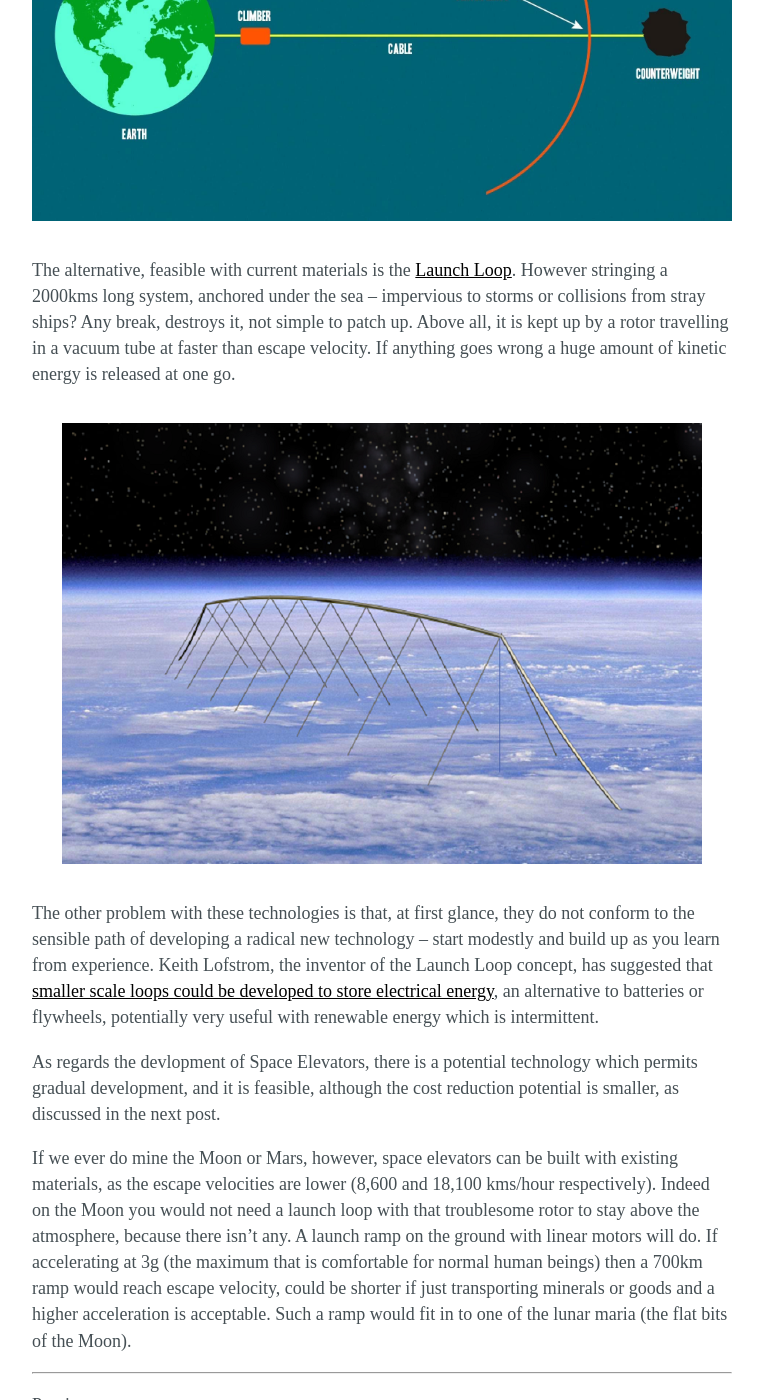
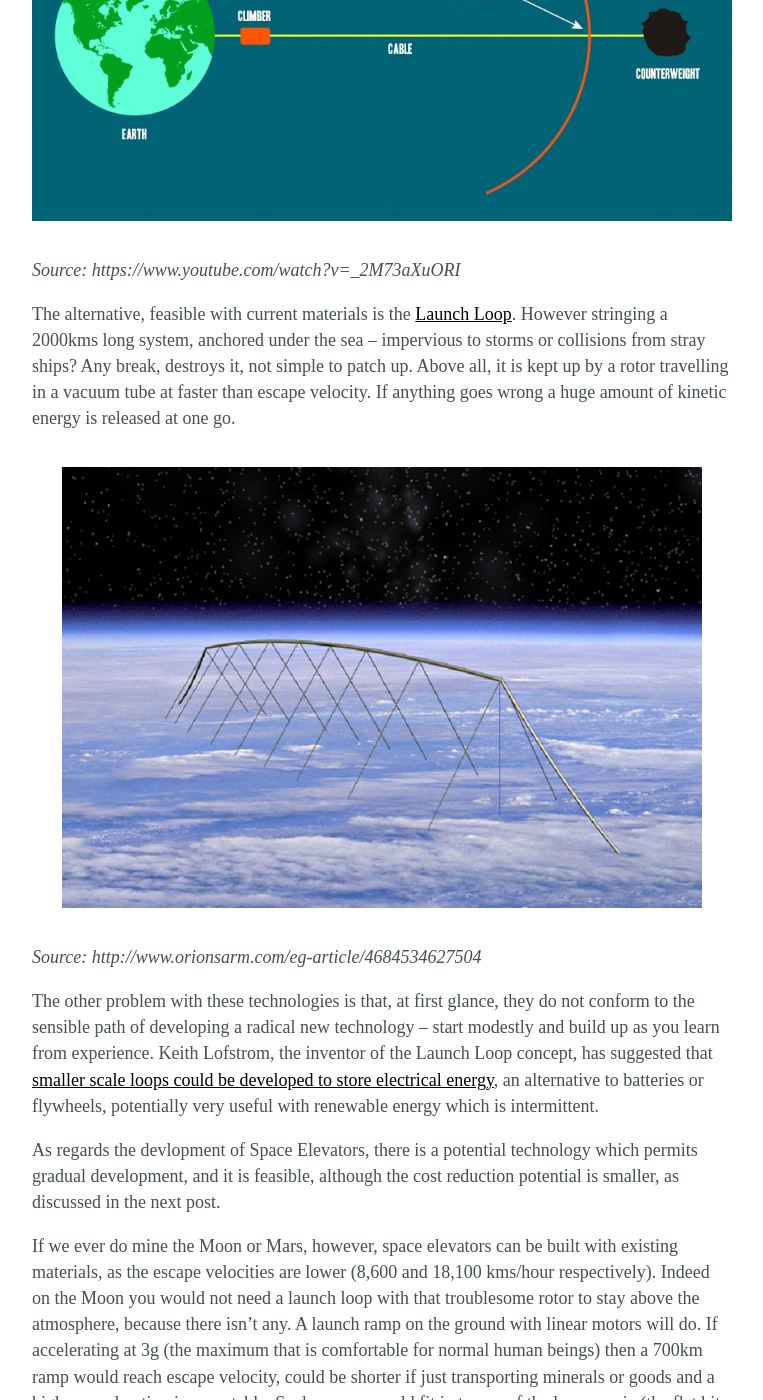
Before and after one commit to ffub/space-habitats, a Jekyll site: the page built from _posts/2016-05-14-alternatives-to-rockets-space-elevators.markdown, in a window 1280 px wide and 1400 px high, scrolled down 699 px. Shown: the whole window, without its empty margins (258-1021 px from the left). Built offline with Jekyll 4.4.1, drawn with Linux system fonts in a browser that asks for light colours.

Commit message:
Updated Alternatives To Rockets Space Elevators

```diff
--- a/_posts/2016-05-14-alternatives-to-rockets-space-elevators.markdown
+++ b/_posts/2016-05-14-alternatives-to-rockets-space-elevators.markdown
@@ -8,10 +8,12 @@ The only way to get launch costs down to low levels for transporting people, is
 Several options have been suggested. The most publicised is the [Space Elevator](https://en.wikipedia.org/wiki/Space_elevator).In theory very low cost transport, no more than an intercontinental flight.  However the cable has to be 36,000 kms long (!), any break destroys it (with unpleasant consequences for those below…) and we don’t currently have any materials strong enough. Carbon nano tubes might do it, but even they would be near a structural limit.
 
 ![A space elevator](/uploads/space elevator.jpg)
+*Source: https://www.youtube.com/watch?v=_2M73aXuORI*
 
 The alternative, feasible with current materials is the [Launch Loop](https://en.wikipedia.org/wiki/Launch_loop). However stringing a 2000kms long system, anchored under the sea – impervious to storms or collisions from stray ships? Any break, destroys it, not simple to patch up. Above all, it is kept up by a rotor travelling in a vacuum tube at faster than escape velocity. If anything goes wrong a huge amount of kinetic energy is released at one go.
 
 ![Lofstrom](/uploads/lofstrom.png)
+*Source: http://www.orionsarm.com/eg-article/4684534627504*
 
 The other problem with these technologies is that, at first glance, they do not conform to the sensible path of developing a radical new technology – start modestly and build up as you learn from experience. Keith Lofstrom, the inventor of the Launch Loop concept, has suggested that [smaller scale loops could be developed to store electrical energy](http://launchloop.com/PowerLoop), an alternative to batteries or flywheels, potentially very useful with renewable energy which is intermittent.
 
```
